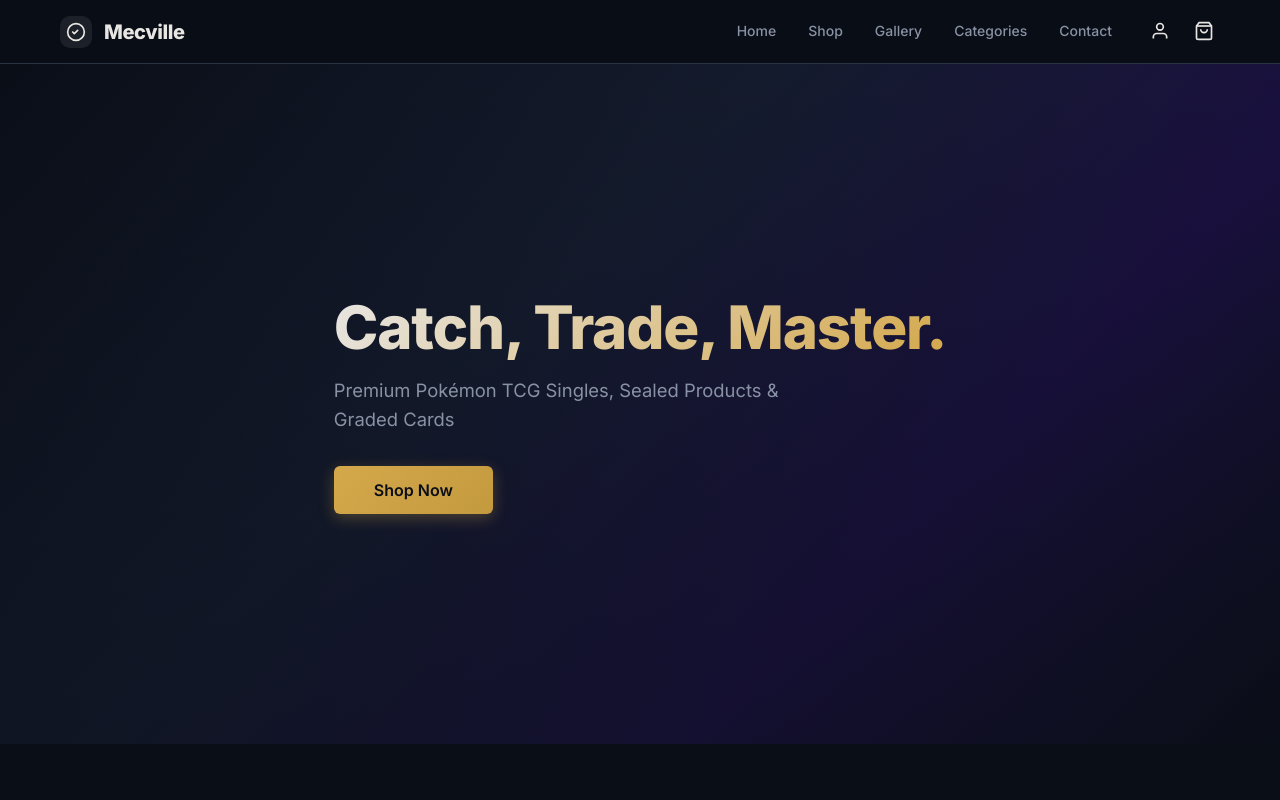
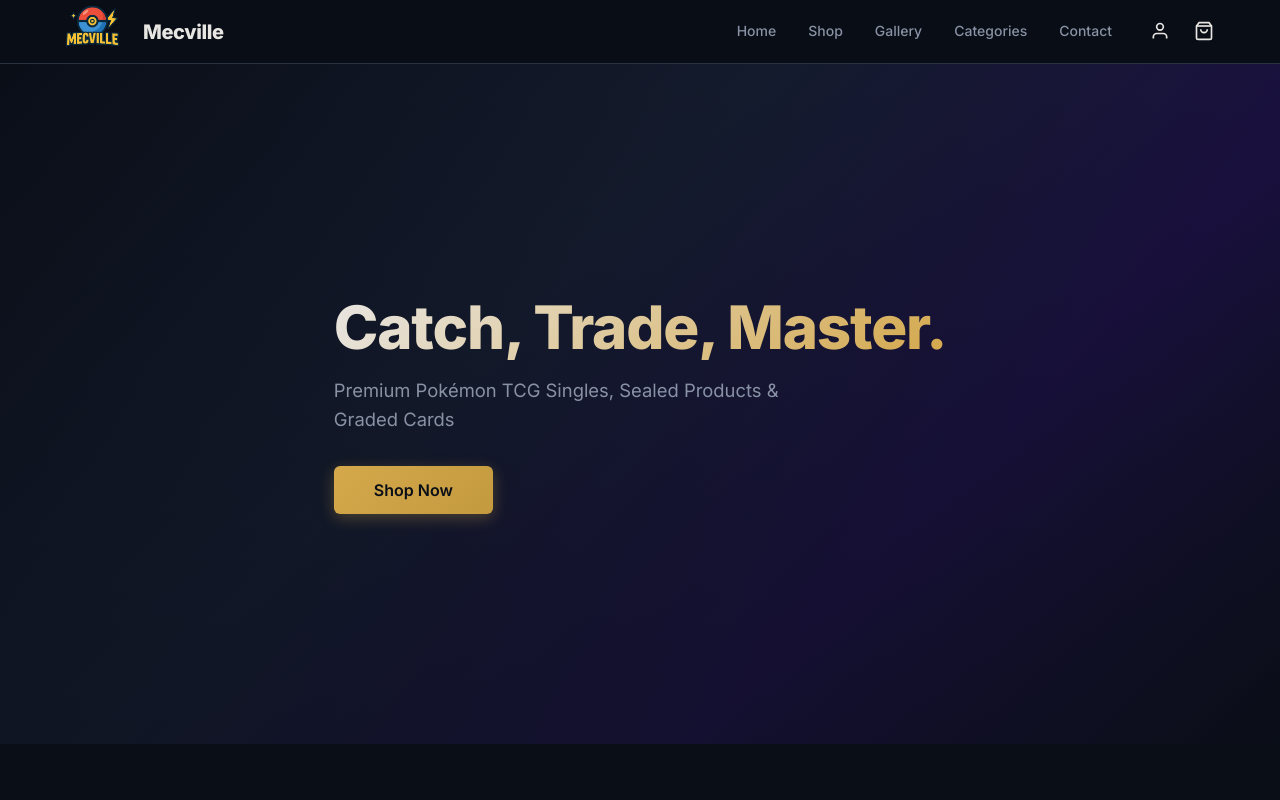
Before and after one commit to BouchraBoumed/mecville_website, a React (Vite) app in the folder front-end/: page / in a window 1280 px wide. Shown: the top 800 px of the page. Built offline with nearby package versions, Linux system fonts and the light colour scheme; no server answers.

Commit message:
logo addition

```diff
--- a/front-end/src/components/Header.jsx
+++ b/front-end/src/components/Header.jsx
@@ -1,6 +1,7 @@
 import { useState, useEffect } from 'react';
 import { Link, useLocation } from 'react-router-dom';
 import { getCart } from '../api/woocommerce';
+import logo from "../assets/logo.webp";
 
 export default function Header() {
   const [menuOpen, setMenuOpen] = useState(false);
@@ -18,10 +19,9 @@ export default function Header() {
       <div className="header-container">
         <div className="site-branding">
           <Link to="/" className="brand-logo">
-            <svg width="32" height="32" viewBox="0 0 24 24" fill="none" stroke="currentColor" strokeWidth="2" strokeLinecap="round" strokeLinejoin="round">
-              <circle cx="12" cy="12" r="10" />
-              <path d="M8 12l2 2 4-4" />
-            </svg>
+            <img src={logo} alt="Mecville Logo" width="65" height="auto"/>
+            <circle cx="12" cy="12" r="10" />
+            <path d="M8 12l2 2 4-4" />
             <span className="site-title">Mecville</span>
           </Link>
         </div>
--- a/front-end/src/styles/main.css
+++ b/front-end/src/styles/main.css
@@ -104,8 +104,8 @@ p { margin-bottom: 1rem; color: var(--color-text-secondary); }
 .header-left { display: flex; align-items: center; gap: 16px; }
 .header-right { display: flex; align-items: center; gap: 12px; }
 .site-branding { display: flex; align-items: center; gap: 12px; }
-.brand-logo { display: inline-flex; align-items: center; gap: 12px; text-decoration: none; color: inherit; }
-.brand-logo svg { width: 32px; height: 32px; border-radius: 10px; background: rgba(255,255,255,0.08); padding: 6px; }
+.brand-logo { display: inline-flex; align-items: center; gap: 6px; text-decoration: none; color: inherit; }
+.brand-logo svg { width: 32px; height: 32px; border-radius: 10px; background: rgba(255,255,255,0.08); padding: 4px; }
 .site-branding .site-title { font-size: 1.25rem; font-weight: 800; color: var(--color-text); letter-spacing: -0.02em; }
 
 .header-actions { display: flex; align-items: center; gap: 18px; justify-content: flex-end; width: 100%; }
```
Also changed, not shown: front-end/src/assets/logo.webp (added).
